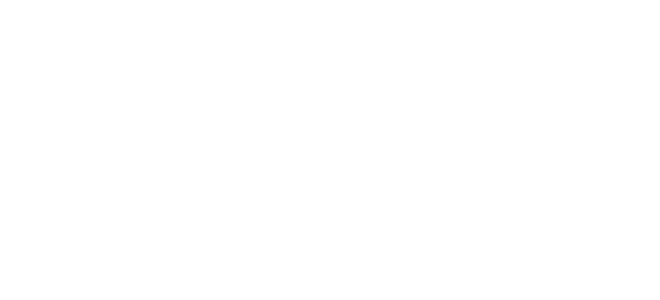
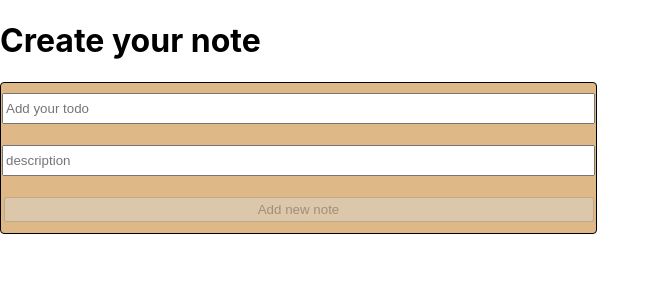
Before and after one commit to matvey84/filter-by-notes, a React (Create React App) app in the folder my-app/: page / in a window 1280 px wide. Shown: the top 300 px of the page, without its empty margins (0-660 px from the left). Built offline with nearby package versions, Linux system fonts and the light colour scheme.

Commit message:
feat: add form for create note

```diff
--- a/my-app/src/App.tsx
+++ b/my-app/src/App.tsx
@@ -1,8 +1,13 @@
 import React from 'react';
 import './App.css';
+import CreateNoteForm from './components/createNoteForm/CreateNoteForm';
 
 function App() {
-  return <div className="App"></div>;
+  return (
+    <div className="App">
+      <CreateNoteForm />
+    </div>
+  );
 }
 
 export default App;
--- /dev/null
+++ b/my-app/src/components/createNoteForm/CreateNoteForm.tsx
@@ -0,0 +1,67 @@
+import React, { useEffect } from 'react';
+import { SubmitHandler, useForm } from 'react-hook-form';
+import { useAppDispatch } from '../../redux/hooks';
+import { setNoteToList } from '../../redux/note-slice/noteSlice';
+import { INote, INoteFormData } from '../../types/type';
+import './createNoteFormStyle.css';
+
+export default function CreateNoteForm() {
+  const dispatch = useAppDispatch();
+  const {
+    register,
+    handleSubmit,
+    reset,
+    formState: { isValid, isSubmitSuccessful },
+  } = useForm<INoteFormData>({ mode: 'onBlur' });
+
+  const noteCreateHandler: SubmitHandler<INoteFormData> = (formData: INoteFormData) => {
+    const id = Date.now().toString();
+    const currentNote: INote = {
+      id,
+      title: formData.title,
+      description: formData.description,
+    };
+    console.log(currentNote);
+    dispatch(setNoteToList(currentNote));
+  };
+
+  useEffect(() => {
+    isSubmitSuccessful && reset();
+  }, [isSubmitSuccessful, reset]);
+  return (
+    <>
+      <h1>Create your note</h1>
+      <form className="note-form" onSubmit={handleSubmit(noteCreateHandler)}>
+        <input
+          {...register('title', {
+            required: 'This field is required',
+            minLength: {
+              value: 5,
+              message: 'Should be min 5 character',
+            },
+          })}
+          className="note-form-input note-form-input_title"
+          type="text"
+          placeholder="Add your todo"
+        />
+        <input
+          autoComplete="off"
+          {...register('description', {
+            required: 'This field is requaered',
+            minLength: {
+              value: 5,
+              message: 'Should be min 5 character',
+            },
+          })}
+          type="text"
+          placeholder="description"
+          className="note-form-input note-form-input_description"
+        />
+        <button disabled={!isValid} className="note-form_submit-button" type="submit">
+          Add new note
+        </button>
+      </form>
+      <div className="progress-and-remove-block"></div>
+    </>
+  );
+}
--- /dev/null
+++ b/my-app/src/components/createNoteForm/createNoteFormStyle.css
@@ -0,0 +1,21 @@
+.note-form {
+  width: 595px;
+  height: 150px;
+  display: flex;
+  flex-direction: column;
+  justify-content: space-around;
+  align-items: center;
+  border: 1px solid black;
+  background-color: burlywood;
+  border-radius: 4px;
+}
+.note-form-input {
+  width: 585px;
+  height: 25px;
+  margin: 1.5px 2.5px;
+}
+.note-form_submit-button {
+  width: 590px;
+  height: 25px;
+  margin: 1.5px 2.5px;
+}
```
